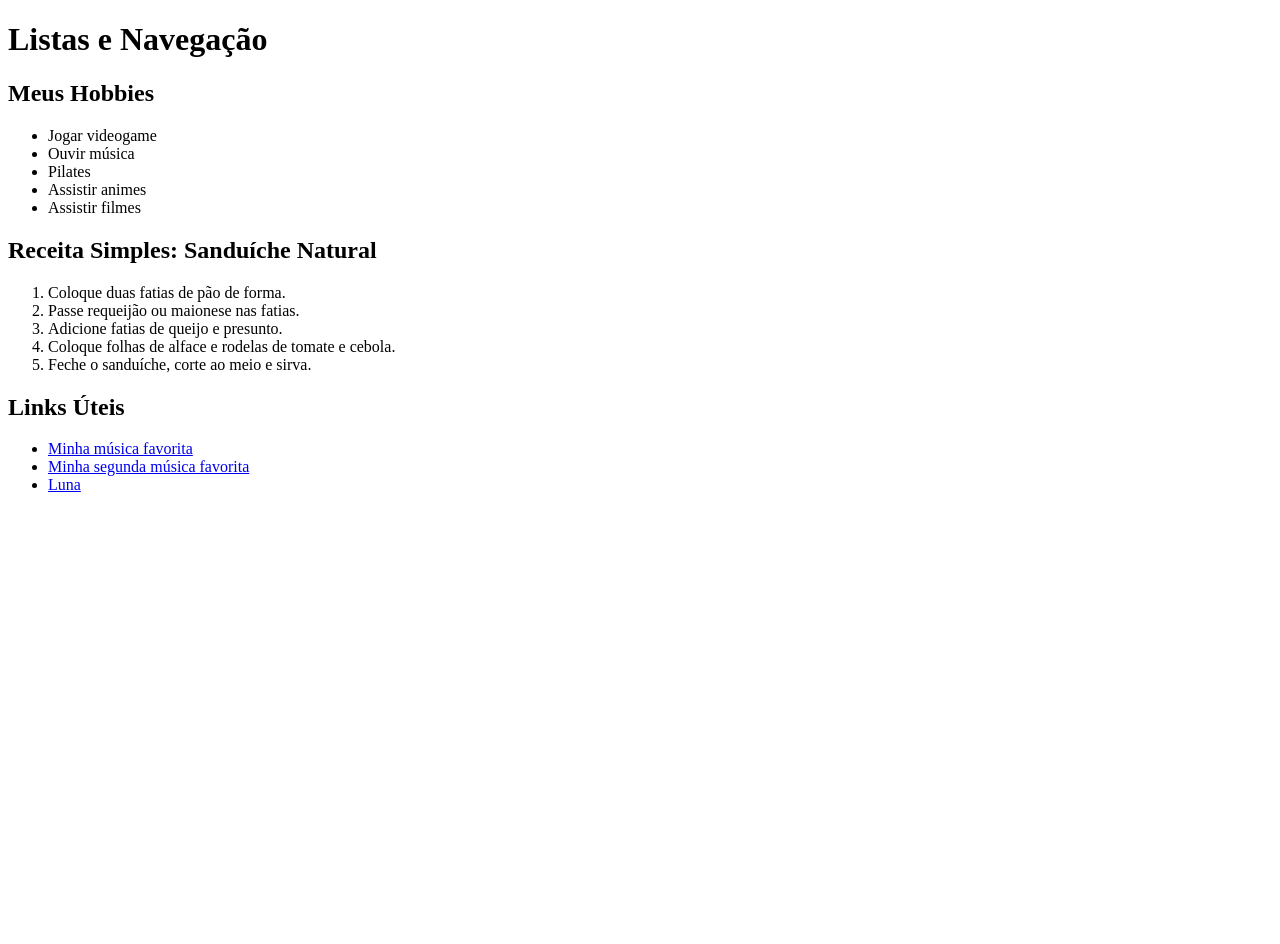
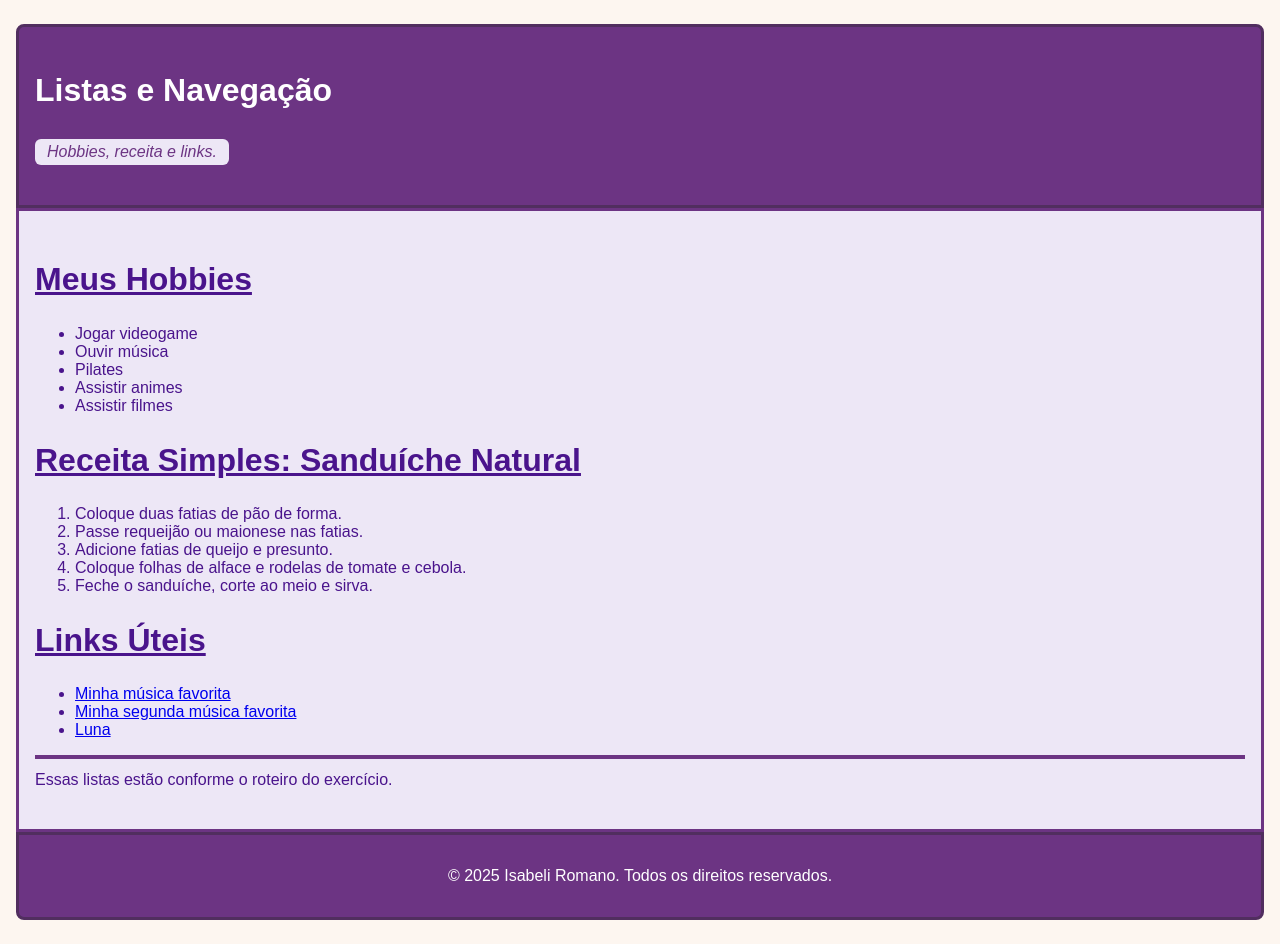
Before and after one commit to issaahr/exercise-3-basic-web-development, a plain HTML site: page exercise-3-basic-web-development/listas.html in a window 1280 px wide. Before the commit the page ends 800 px from the top, so only its background shows below. Drawn offline with Linux system fonts and the light colour scheme.

Commit message:
style: improve .destaque and #importante styles for better visual appearance

```diff
--- a/exercise-3-basic-web-development/listas.html
+++ b/exercise-3-basic-web-development/listas.html
@@ -4,10 +4,15 @@
   <meta charset="UTF-8">
   <meta name="viewport" content="width=device-width, initial-scale=1.0">
   <title>Listas e Navegação</title>
+  <link rel="stylesheet" href="styles.css">
 </head>
 <body>
+  <header>
     <h1>Listas e Navegação</h1>
-
+    <p class="destaque">Hobbies, receita e links.</p>
+  </header>
+  <main>
+    <section>
       <h2>Meus Hobbies</h2>
       <ul>
         <li>Jogar videogame</li>
@@ -16,7 +21,8 @@
         <li>Assistir animes</li>
         <li>Assistir filmes</li>
       </ul>
-
+    </section>
+    <section>
       <h2>Receita Simples: Sanduíche Natural</h2>
       <ol>
         <li>Coloque duas fatias de pão de forma.</li>
@@ -25,7 +31,7 @@
         <li>Coloque folhas de alface e rodelas de tomate e cebola.</li>
         <li>Feche o sanduíche, corte ao meio e sirva.</li>
       </ol>
-
+    </section>
     <nav>
       <h2>Links Úteis</h2>
       <ul>
@@ -34,5 +40,10 @@
         <li><a href="https://www.youtube.com/watch?v=HMTKMWHLbdQ" target="_blank">Luna</a></li>
       </ul>
     </nav>
+    <p id="importante">Essas listas estão conforme o roteiro do exercício.</p>
+  </main>
+  <footer>
+    <p>&copy; 2025 Isabeli Romano. Todos os direitos reservados.</p>
+  </footer>
 </body>
 </html>
--- a/exercise-3-basic-web-development/styles.css
+++ b/exercise-3-basic-web-development/styles.css
@@ -30,3 +30,24 @@ footer {
   border-radius: 0 0 8px 8px;
   text-align: center;
 }
+
+h2 {
+  font-size: 2rem;
+  text-decoration: underline;
+}
+
+.destaque {
+  font-style: italic;
+  background-color: #ede7f6;
+  color: #6c3483;
+  display: inline-block;
+  padding: 4px 12px;
+  border-radius: 6px;
+  margin-top: 8px;
+}
+
+#importante {
+  border-top: 4px solid #6c3483;
+  padding-top: 12px;
+  margin-top: 16px;
+}
```
Also changed, not shown: exercise-3-basic-web-development/feedback.html (+10 -0 lines), exercise-3-basic-web-development/index.html (+3 -3 lines). Lines whose indentation alone changed are shown as unchanged.
